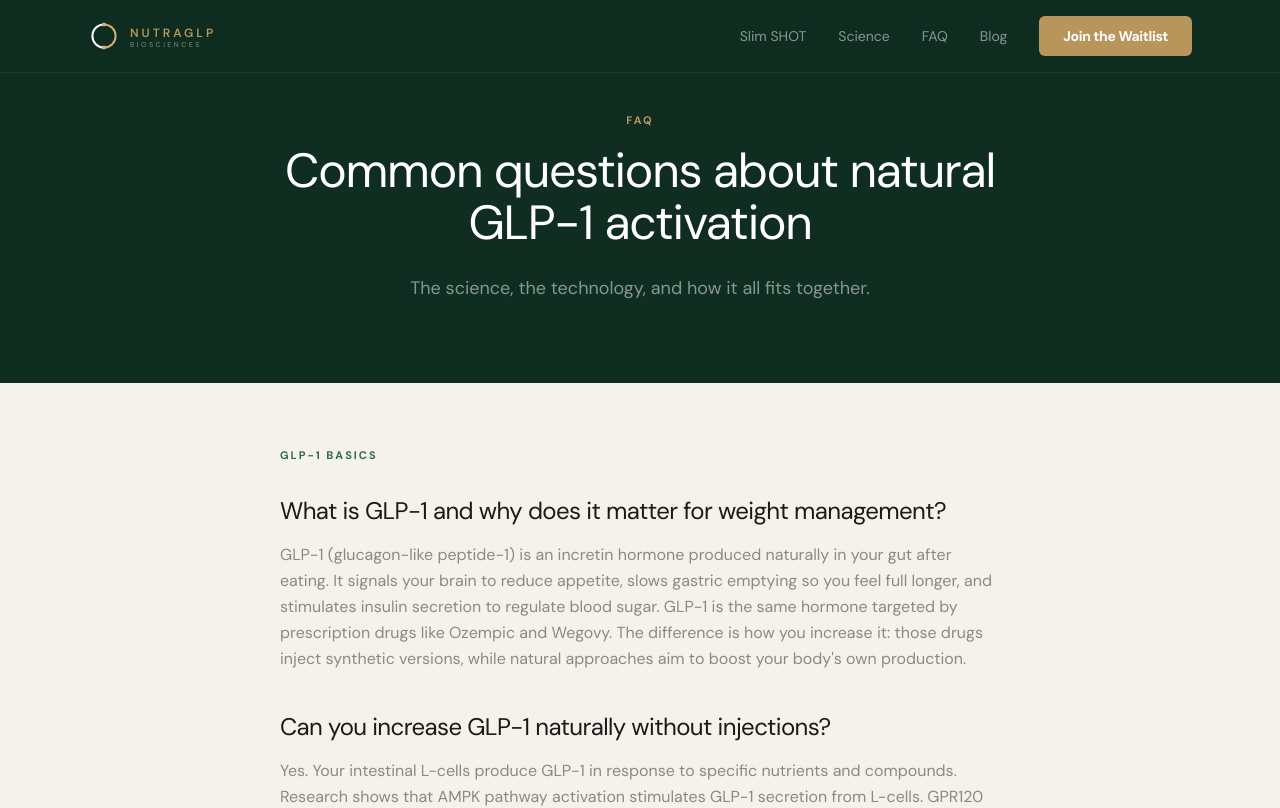
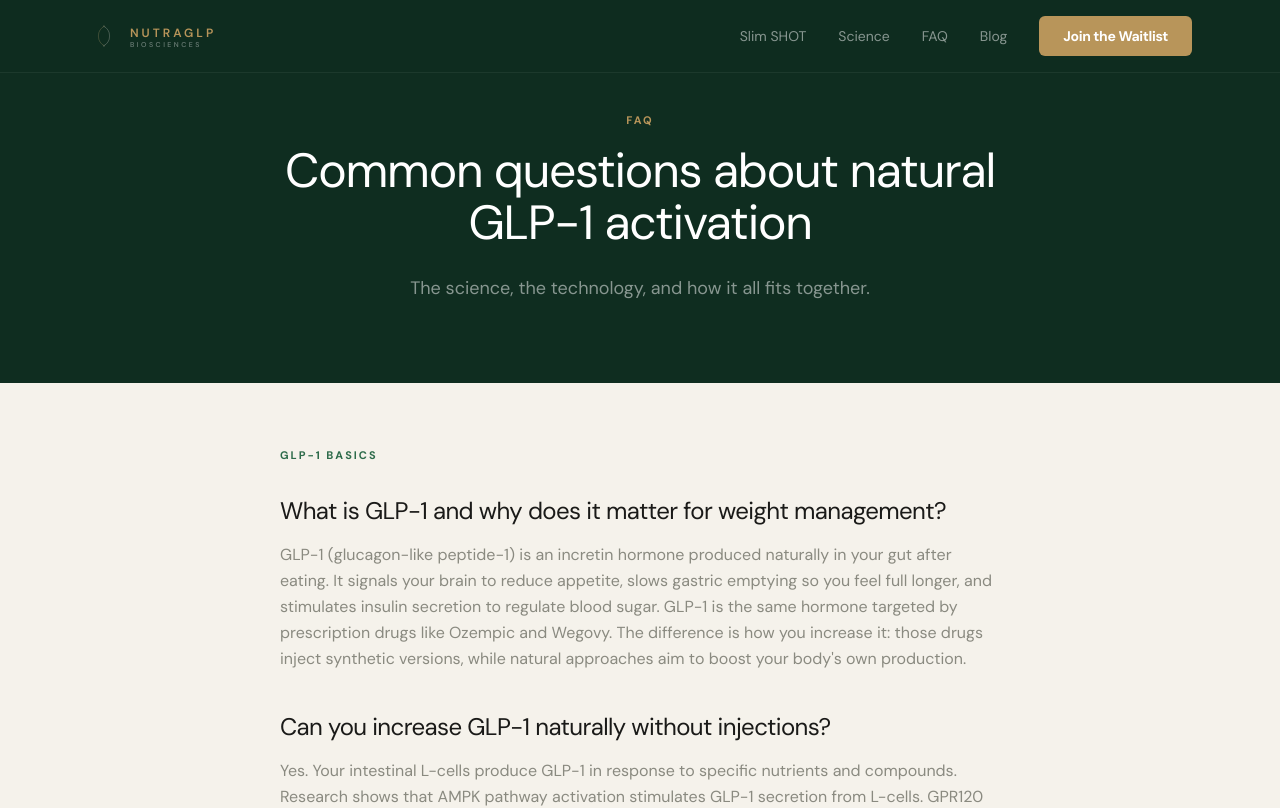
Before and after one commit to chrismccannco/github.com-chrismccannco-nutraglp, a Next.js app: page /faq in a window 1280 px wide. Shown: the top 808 px of the page. Built offline with nearby package versions, Linux system fonts and the light colour scheme.

Commit message:
Replace split-circle logo with vesica piscis mark from brand assets

```diff
--- a/app/components/Footer.tsx
+++ b/app/components/Footer.tsx
@@ -34,12 +34,12 @@ export default function Footer() {
           </Link>
         </div>
         <div className="flex items-center justify-center gap-2 mt-6">
-          <svg xmlns="http://www.w3.org/2000/svg" viewBox="0 0 40 40" fill="none" className="w-5 h-5 opacity-50" aria-hidden="true">
-              <path d="M20 5.5 C12 5.5 5.5 12 5.5 20 C5.5 28 12 34.5 20 34.5" stroke="#ffffff" strokeWidth="2.5" strokeLinecap="round" fill="none"/>
-              <path d="M20 5.5 C28 5.5 34.5 12 34.5 20 C34.5 28 28 34.5 20 34.5" stroke="#d4ad72" strokeWidth="2.5" strokeLinecap="round" fill="none"/>
-              <circle cx="20" cy="5.5" r="2.5" fill="#d4ad72"/>
-              <circle cx="20" cy="34.5" r="2.5" fill="#d4ad72"/>
-            </svg>
+          <svg xmlns="http://www.w3.org/2000/svg" viewBox="0 0 400 400" fill="none" className="w-5 h-5 opacity-50" aria-hidden="true">
+            <path d="M 206.44 324.74 A 140 140 0 0 1 206.44 75.26" fill="none" stroke="#D4B87A" strokeWidth="3" strokeLinecap="round"/>
+            <path d="M 193.56 75.26 A 140 140 0 0 1 193.56 324.74" fill="none" stroke="#F5F2EB" strokeWidth="3" strokeLinecap="round"/>
+            <circle cx="200.0" cy="75.3" r="2.4" fill="#D4B87A"/>
+            <circle cx="200.0" cy="324.7" r="2.4" fill="#F5F2EB"/>
+          </svg>
           <p className="text-xs text-white/40">
             &copy; {new Date().getFullYear()} NutraGLP Biosciences. All rights reserved.
           </p>
--- a/app/components/Header.tsx
+++ b/app/components/Header.tsx
@@ -10,11 +10,11 @@ export default function Header() {
     <header className="fixed top-0 left-0 right-0 z-50 bg-forest-deep/95 backdrop-blur-sm border-b border-white/[0.06]">
       <div className="max-w-[1200px] mx-auto flex items-center justify-between px-6 md:px-12 py-4">
         <Link href="/" className="flex items-center gap-2.5 no-underline">
-          <svg xmlns="http://www.w3.org/2000/svg" viewBox="0 0 40 40" fill="none" className="w-8 h-8 flex-shrink-0" aria-hidden="true">
-            <path d="M20 5.5 C12 5.5 5.5 12 5.5 20 C5.5 28 12 34.5 20 34.5" stroke="#ffffff" strokeWidth="2.5" strokeLinecap="round" fill="none"/>
-            <path d="M20 5.5 C28 5.5 34.5 12 34.5 20 C34.5 28 28 34.5 20 34.5" stroke="#d4ad72" strokeWidth="2.5" strokeLinecap="round" fill="none"/>
-            <circle cx="20" cy="5.5" r="2.5" fill="#d4ad72"/>
-            <circle cx="20" cy="34.5" r="2.5" fill="#d4ad72"/>
+          <svg xmlns="http://www.w3.org/2000/svg" viewBox="0 0 400 400" fill="none" className="w-8 h-8 flex-shrink-0" aria-hidden="true">
+            <path d="M 206.44 324.74 A 140 140 0 0 1 206.44 75.26" fill="none" stroke="#D4B87A" strokeWidth="3" strokeLinecap="round"/>
+            <path d="M 193.56 75.26 A 140 140 0 0 1 193.56 324.74" fill="none" stroke="#F5F2EB" strokeWidth="3" strokeLinecap="round"/>
+            <circle cx="200.0" cy="75.3" r="2.4" fill="#D4B87A"/>
+            <circle cx="200.0" cy="324.7" r="2.4" fill="#F5F2EB"/>
           </svg>
           <span className="flex flex-col leading-none">
             <span className="text-xs font-semibold uppercase tracking-[3px] text-gold">NutraGLP</span>
```
Also changed, not shown: public/images/convergence-mark-light.svg, public/images/convergence-mark.svg.
